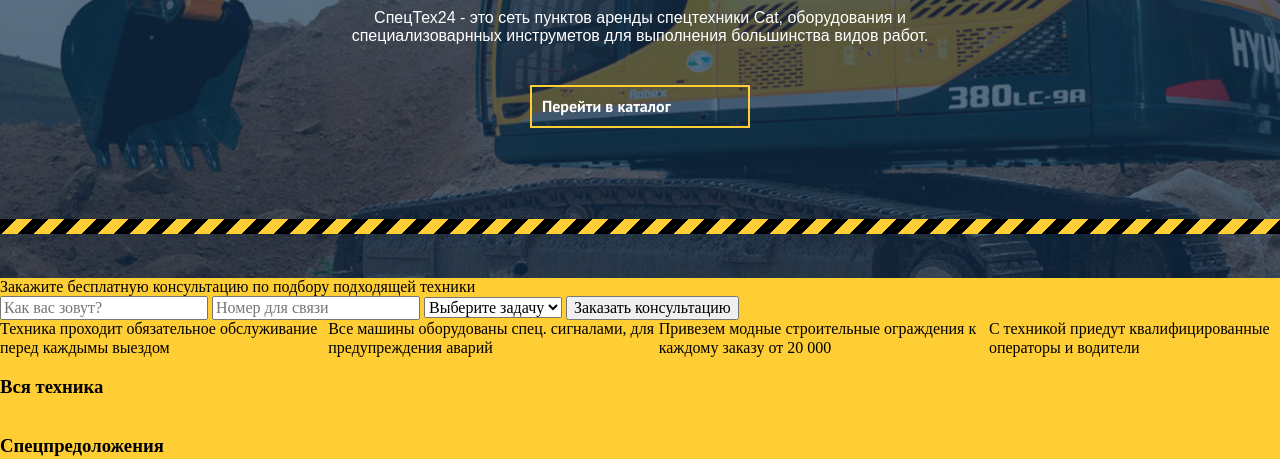
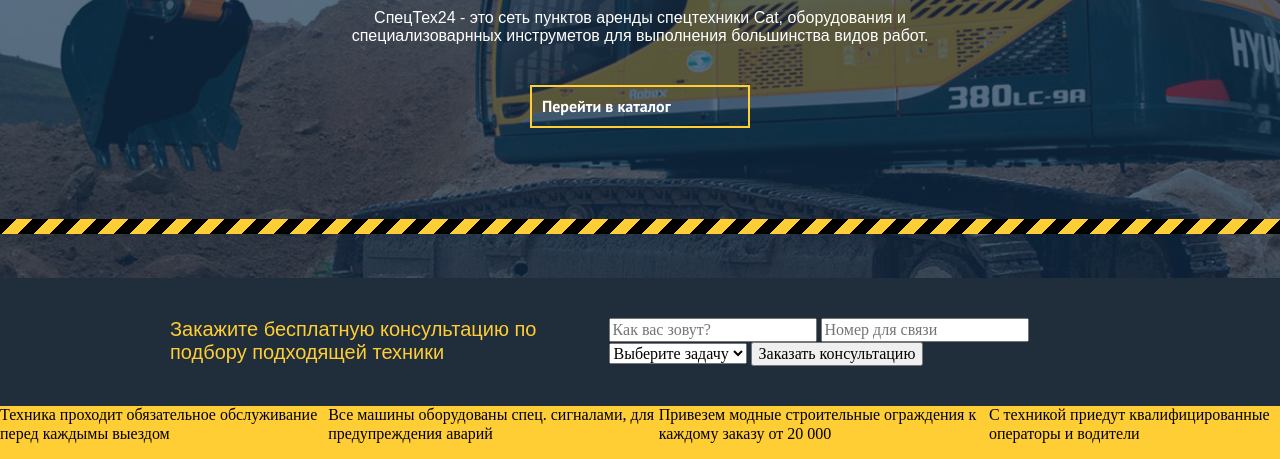
Before and after one commit to ovyunova/spechteh24, a plain HTML site: page index.html in a window 1280 px wide. Shown: the part 341-800 px from the top of the page. Drawn offline with Linux system fonts and the light colour scheme.

Commit message:
стилизация блока с формой

```diff
--- a/css/style.css
+++ b/css/style.css
@@ -189,13 +189,20 @@ ul {
 
 .promo.warning-line::after {
     top: 560px;
-
 }
 
+.form,
 footer {
 	background-color: #202e3b;
+	padding-top: 20px;
+	padding-bottom: 20px;
 }
 
+.form-title {
+	font-family: 'PS Sans', sans-serif;
+	font-size: 20px;
+	color: #ffcd34;
+}
 .__container {
 	width: 940px;
 	display: flex;
--- a/index.html
+++ b/index.html
@@ -45,7 +45,8 @@
 			</section>
 	<!-- Блок с формой -->
 			<section class="form">
-				<span class="form-title">Закажите бесплатную консультацию по подбору подходящей техники</span>
+				<div class="form __container">
+					<span class="form-title">Закажите бесплатную консультацию по подбору подходящей техники</span>
 				<form action="">
 					<input type="text" name="name" placeholder="Как вас зовут?">
 					 <input type="tel" name="phone"  placeholder="Номер для связи">
@@ -56,6 +57,7 @@
 					 </select>
 					 <input type="button" value="Заказать консультацию">
 				</form>
+				</div>
 			</section>
 	<!--  -->
 	 		<section class="advantage">
```
